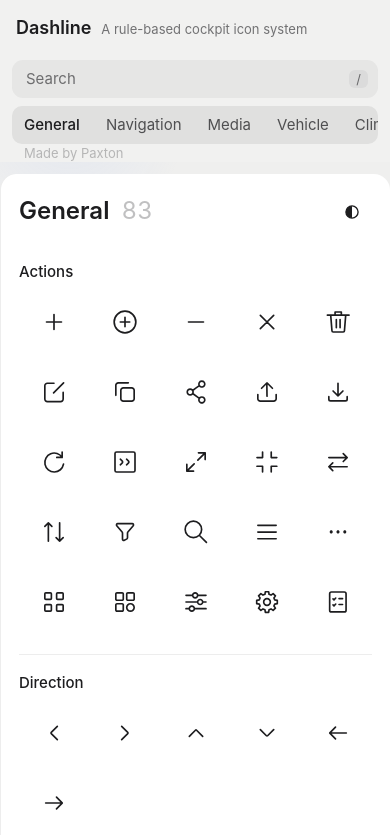
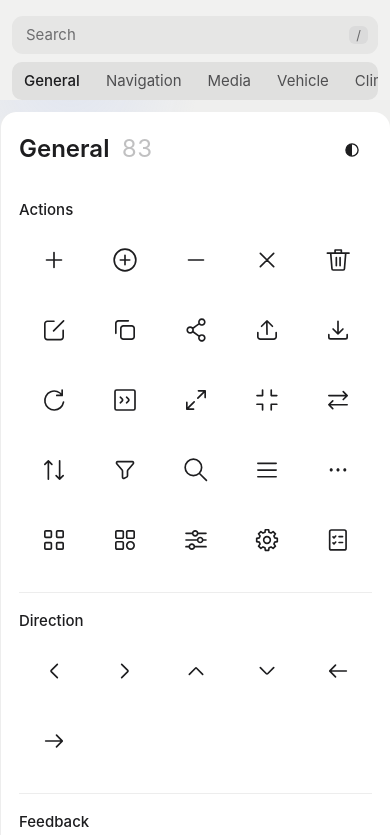
Before and after one commit to Paxton0209/Dashline, a plain HTML site: page index.html in a window 390 px wide. Shown: the top 835 px of the page. Drawn offline with Linux system fonts and the light colour scheme.

Commit message:
Make Dashline a standalone website

```diff
--- a/index.html
+++ b/index.html
@@ -5,9 +5,9 @@
 <meta name="viewport" content="width=device-width, initial-scale=1">
 <title>Dashline</title>
 <meta name="description" content="Dashline is a rule-based cockpit icon system for automotive HMI, including navigation, media, vehicle controls, and climate.">
-<link rel="icon" type="image/png" sizes="32x32" href="../DriveScene-Studio/favicon-32.png">
-<link rel="icon" type="image/png" sizes="64x64" href="../DriveScene-Studio/favicon-64.png">
-<link rel="apple-touch-icon" href="../DriveScene-Studio/apple-touch-icon.png">
+<link rel="icon" type="image/png" sizes="32x32" href="assets/favicon-32.png">
+<link rel="icon" type="image/png" sizes="64x64" href="assets/favicon-64.png">
+<link rel="apple-touch-icon" href="assets/apple-touch-icon.png">
 <link href="https://fonts.googleapis.com/css2?family=Inter:wght@400;500;600&display=swap" rel="stylesheet">
 <style>
 :root{
@@ -41,11 +41,13 @@ body{background:radial-gradient(60% 50% at 0% 100%,rgba(255,196,150,.22),transpa
 button{font:inherit;color:inherit;background:none;border:0;cursor:pointer;-webkit-tap-highlight-color:transparent}
 input{font:inherit;color:inherit;border:0;outline:0;background:none}
 svg.ic{display:block;overflow:visible}
-.app{display:grid;grid-template-columns:260px 1fr;height:100vh}
+.app{display:grid;grid-template:"side main" minmax(0,1fr) "credit main" auto / 260px minmax(0,1fr);height:100vh}
 
 /* ---------- sidebar ---------- */
-.credit{margin-top:auto;padding:0 12px;font:var(--t-cap);color:var(--t4);text-decoration:none;transition:color .2s}.credit:hover{color:var(--t3)}
-.side{display:flex;flex-direction:column;padding:19px 12px 16px;background:var(--side);min-height:0;overflow:auto;scrollbar-width:none}
+.credit{grid-area:credit;padding:12px 24px 16px;background:var(--side);font:var(--t-cap);color:var(--t3)}
+.credit a{color:inherit;text-decoration:none;transition:color .2s}
+.credit a:hover,.credit a:focus-visible{color:var(--ink);text-decoration:underline}
+.side{grid-area:side;display:flex;flex-direction:column;padding:19px 12px 16px;background:var(--side);min-height:0;overflow:auto;scrollbar-width:none}
 .side::-webkit-scrollbar{display:none}
 .brand{padding:10px 12px 0;font:var(--t-body);font-weight:500;height:32px}
 .find{margin:0 0 18px;display:flex;align-items:center;gap:8px;height:38px;padding:0 10px 0 14px;border-radius:11px;background:var(--fill);transition:background-color .2s,box-shadow .2s}
@@ -55,9 +57,6 @@ svg.ic{display:block;overflow:visible}
 .find input::placeholder{color:var(--t3)}
 .find kbd{font:var(--t-cap);color:var(--t3);padding:0 7px;border-radius:6px;background:var(--fill)}
 .find.has kbd{display:none}
-.catalog-brand{display:flex;flex-wrap:wrap;align-items:baseline;gap:2px 10px;margin-bottom:28px;padding:0 12px}
-.catalog-brand strong{font:600 18px/24px var(--display)}
-.catalog-brand span{font:var(--t-cap);color:var(--t3);flex-basis:100%}
 .nav{position:relative;display:flex;flex-direction:column;gap:2px}
 .navind{position:absolute;left:0;right:0;top:0;height:38px;border-radius:10px;background:var(--fill2);z-index:0;pointer-events:none;will-change:transform;transform-origin:50% 50%}
 :root{--spring:cubic-bezier(.3,1.35,.5,1)}
@@ -91,7 +90,7 @@ svg.ic{display:block;overflow:visible}
 .meta{padding:8px 12px 0;font:var(--t-cap);color:var(--t3)}
 
 /* ---------- content ---------- */
-.main{background:var(--panel);border-left:1px solid var(--hair);display:flex;flex-direction:column;min-height:0;min-width:0;overflow:hidden;transition:background-color .4s,border-radius .3s}
+.main{grid-area:main;background:var(--panel);border-left:1px solid var(--hair);display:flex;flex-direction:column;min-height:0;min-width:0;overflow:hidden;transition:background-color .4s,border-radius .3s}
 
 .mhead{flex:none;display:flex;align-items:center;gap:12px;height:76px;padding:0 20px 0 36px;border-bottom:1px solid transparent;transition:border-color .2s}
 .mhead.sc{border-bottom-color:var(--hair)}
@@ -272,9 +271,9 @@ body.insp .ib{opacity:1;transform:none;transition-delay:.06s}
 
 @media (max-width:900px){
   body{overflow:auto}
-  .app,body.insp .app{grid-template-columns:1fr;height:auto}
+  .app,body.insp .app{grid-template:"side" auto "main" auto "credit" auto / minmax(0,1fr);height:auto}
   .side{padding:16px 12px 0}.foot,.subs,.meta{display:none}
-  .catalog-brand{padding:0 4px;margin-bottom:20px}.catalog-brand span{flex-basis:auto}
+  .credit{padding-inline:18px;background:var(--panel)}
   .find{margin-bottom:8px}
   .nav{flex-direction:row;overflow-x:auto;scrollbar-width:none}.it{flex:none}.it em{display:none}
   .main{margin:12px 0 0;border-radius:16px 16px 0 0;min-height:80vh}
@@ -290,10 +289,8 @@ body.insp .ib{opacity:1;transform:none;transition-delay:.06s}
 <body>
 <div class="app">
   <aside class="side">
-    <div class="catalog-brand"><strong>Dashline</strong><span>A rule-based cockpit icon system</span></div>
     <label class="find" id="find"><input id="q" placeholder="Search" autocomplete="off" spellcheck="false"><kbd>/</kbd></label>
     <div class="nav" id="nav"></div>
-    <a class="credit" href="https://github.com/Paxton0209" target="_blank" rel="noopener">Made by Paxton</a>
   </aside>
 
   <section class="main">
@@ -303,6 +300,7 @@ body.insp .ib{opacity:1;transform:none;transition-delay:.06s}
     <div class="scroll" id="scroll"><div class="view" id="view"></div></div>
   </section>
 
+  <footer class="credit">Dashline <span aria-hidden="true">·</span> <a href="https://github.com/Paxton0209" target="_blank" rel="noopener">Made by Paxton</a></footer>
 </div>
 
 <div class="veil" id="veil"></div>
```
Also changed, not shown: README.md (added), assets/apple-touch-icon.png (added), assets/favicon-32.png (added), assets/favicon-64.png (added), 1 other file.
